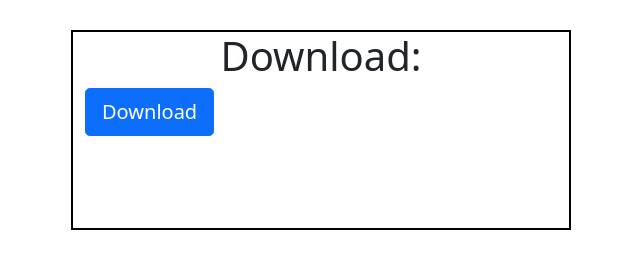
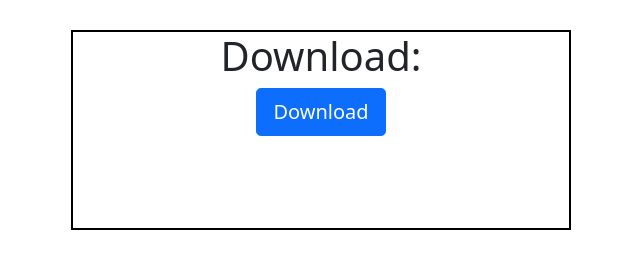
Before and after one commit to bukitjose/Smile, a plain HTML site: page index.html in a window 1280 px wide. Shown: the whole page, without its empty margins (319-959 px from the left). Drawn offline with nearby package versions, Linux system fonts and the light colour scheme.

Commit message:
Update index.html

```diff
--- a/index.html
+++ b/index.html
@@ -15,8 +15,8 @@
 <body>
     <div class="container">
         <h1 style="text-align:center;">Download:</h1>
-        <a href="https://github.com/bukitjose/Smile">
-            <button class="btn btn-primary btn-lg">Download</button>
+        <center><a href="https://github.com/bukitjose/Smile"></center>
+            <center><button class="btn btn-primary btn-lg">Download</button></center>
         </a>
     </div>
 </body>
```
